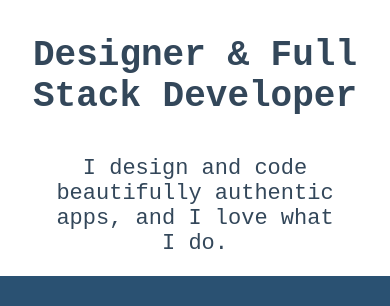
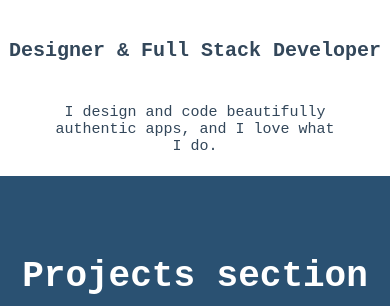
Before and after one commit to Machfar-Souhayel/Formation-pour-les-jeux-de-4C, a plain HTML site: page index.html in a window 390 px wide. Shown: the part 304-610 px from the top of the page. Drawn offline with Linux system fonts and the light colour scheme.

Commit message:
last commit wallah

```diff
--- a/css/style.css
+++ b/css/style.css
@@ -211,13 +211,19 @@ footer i:hover {
 }
 
 @media only screen and (max-width: 768px) {
-    /* Header styles */
-    header{
-        flex-direction: column;
+
+    /* Showcase styles */
+    #showcase {
+        height: 400px;
     }
-    header ul {
-        margin-top: 20px;
+    #showcase h1 {
+        font-size: 20px;
     }
+
+    #showcase p {
+        font-size: 15px;
+    }
+
     /* Project styles */
     .project-container {
         padding: 30px;
@@ -236,7 +242,18 @@ footer i:hover {
 }
 
 @media only screen and (max-width: 576px) {
+    /* Header styles */
+    header{
+        flex-direction: column;
+    }
+    header ul {
+        margin-top: 20px;
+    }
+
     /* Project styles */
+    #projects{
+        padding-top: 80px;
+    }
     .project-container {
         padding: 10px;
     }
```
